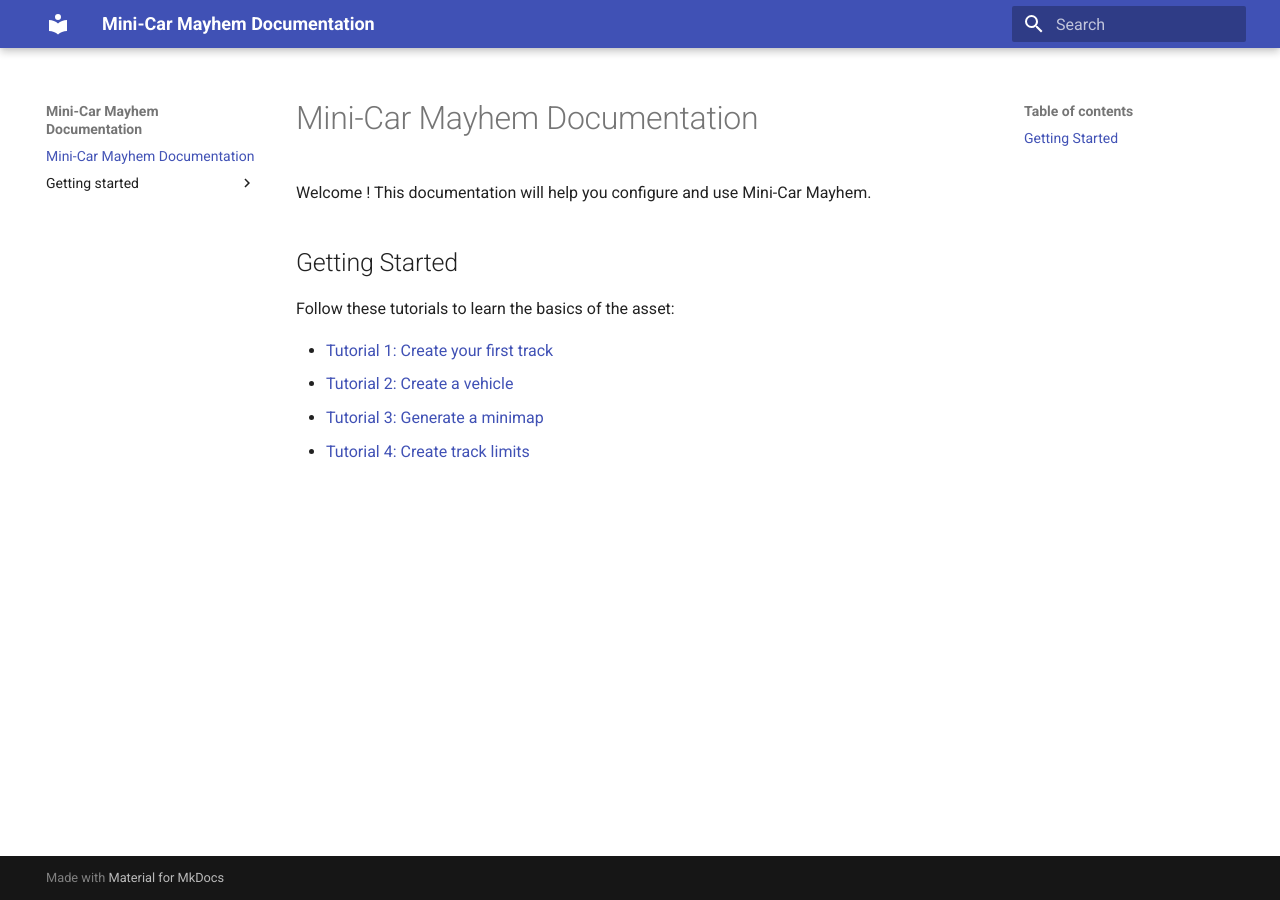
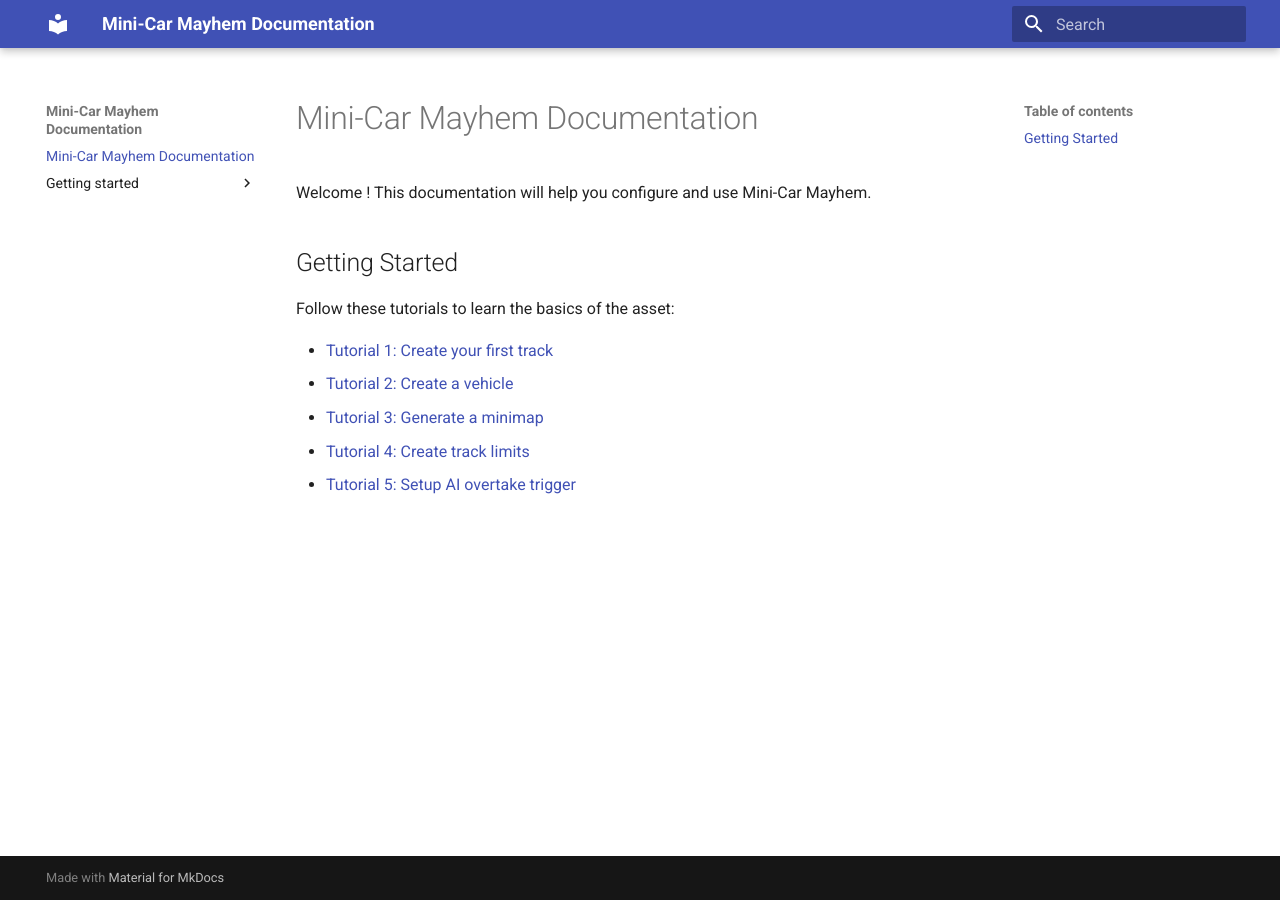
Before and after one commit to targetsoundfx/minicar-mayhem-documentation, an MkDocs documentation site: the page built from docs/index.md, in a window 1280 px wide. Built offline with MkDocs 1.6.1 and Material for MkDocs 9.7.7, drawn with Linux system fonts in a browser that asks for light colours.

Commit message:
Update index.md

```diff
--- a/docs/index.md
+++ b/docs/index.md
@@ -10,3 +10,4 @@ Follow these tutorials to learn the basics of the asset:
 - [Tutorial 2: Create a vehicle](getting-started/02-create-a-car.md)
 - [Tutorial 3: Generate a minimap](getting-started/03-generate-minimap.md)
 - [Tutorial 4: Create track limits](getting-started/04-create-track-limits.md)
+- [Tutorial 5: Setup AI overtake trigger](getting-started/05-setup-ai-overtake-trigger.md)
```
